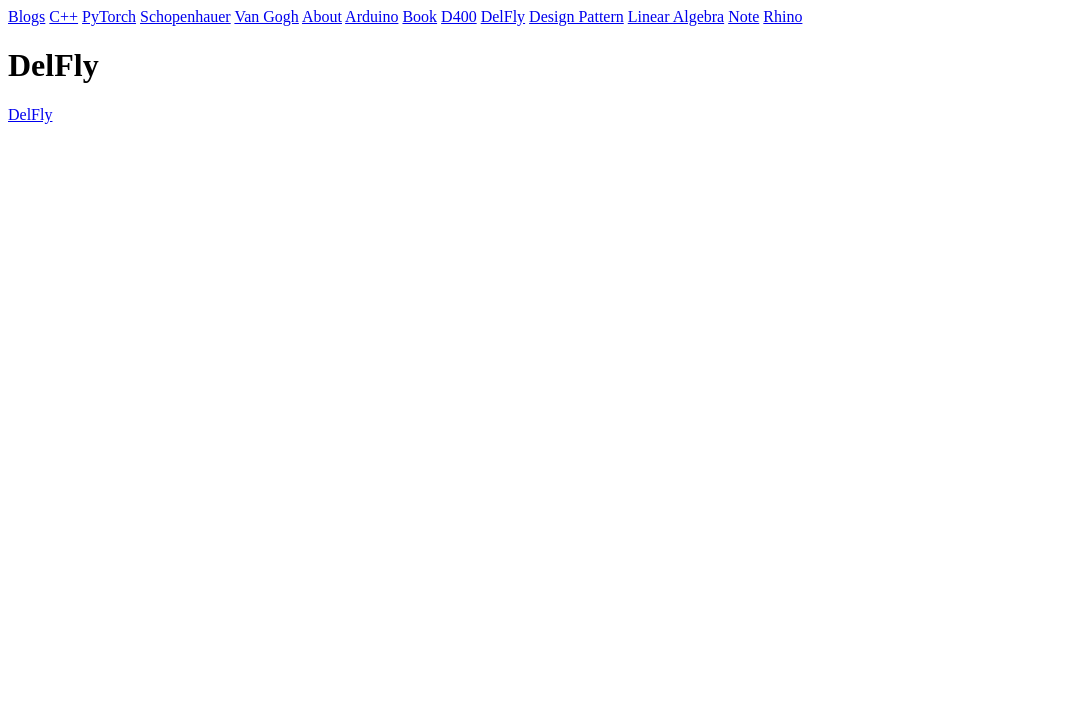
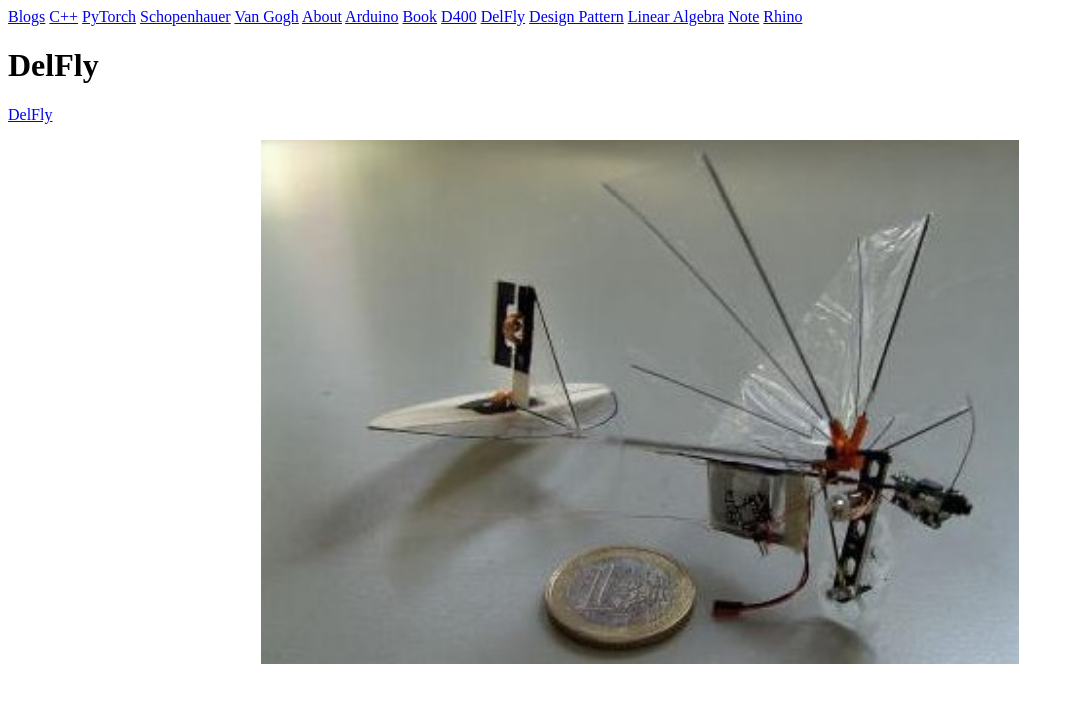
Before and after one commit to matheecs/matheecs.github.io, a Jekyll site: the page built from pages/delfly.md, in a window 1280 px wide. Shown: the top 703 px of the page, without its empty margins (0-1074 px from the left). Built offline with Jekyll 4.4.1, drawn with Linux system fonts in a browser that asks for light colours.

Commit message:
add DeFly Micro

```diff
--- a/pages/delfly.md
+++ b/pages/delfly.md
@@ -5,3 +5,5 @@ permalink: /delfly/
 ---
 
 [DelFly](http://www.delfly.nl/home/)
+
+![DeFly Micro](/images/DeFly_Micro.jpg)
```
Also changed, not shown: images/DeFly_Micro.jpg (added).
